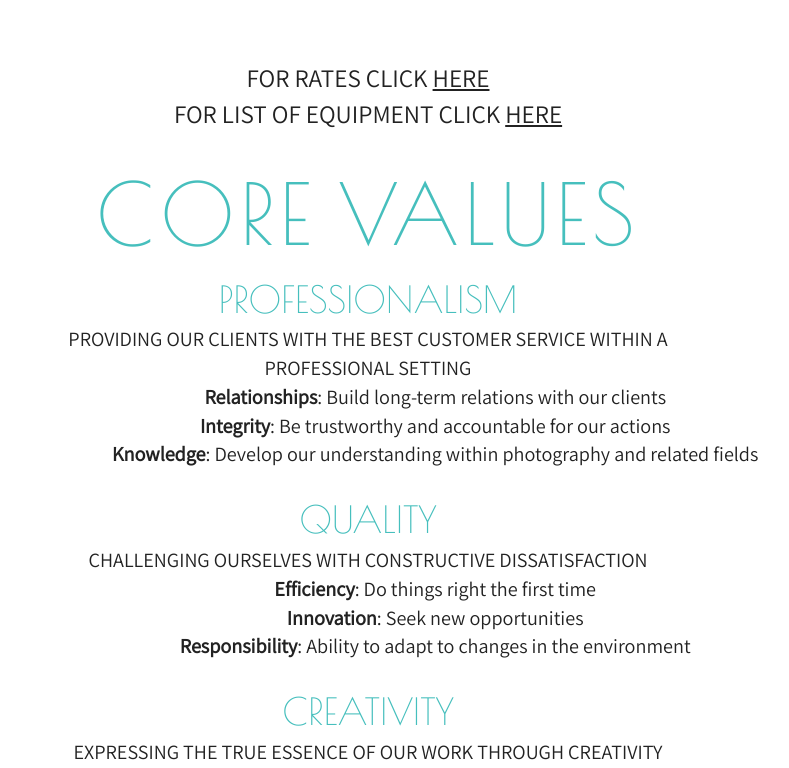
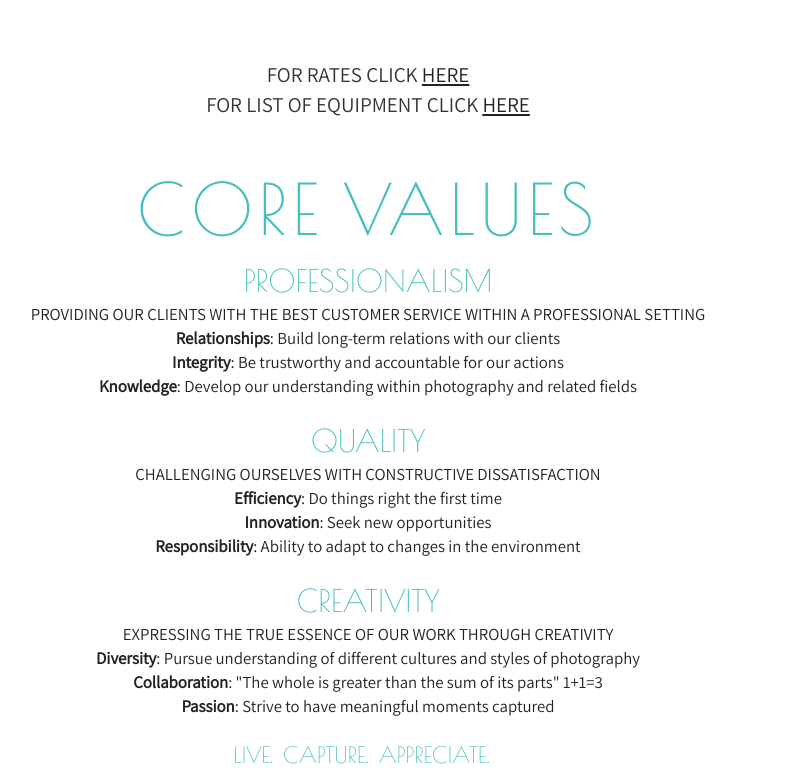
Before and after one commit to Chime92/kelichau.github.io, a PHP site: page /capture.html in a window 1280 px wide. Shown: the part 1080-1848 px from the top of the page, without its empty margins (272-1061 px from the left). Run offline with PHP 8.4, Linux system fonts and the light colour scheme; some libraries are stand-ins or nearby versions.

Commit message:
Updated wrap

```diff
--- a/assets/css/index.css
+++ b/assets/css/index.css
@@ -24,17 +24,6 @@ div, p, a, li, td{
   height: 1000px;
 }
 
-.content{
-  font-size: 120%;
-  color: #222222;
-  font-family: 'Assistant', sans-serif, arial;
-  text-align: center;
-  display: block;
-  width: 40em;
-  margin-left: auto;
-  margin-right: auto;
-  letter-spacing: 0px;
-}
 
 .photo{
   text-align: center;
--- a/capture.html
+++ b/capture.html
@@ -131,7 +131,6 @@
 </div>
 
           <br/><br/><br/>
-<div class="content">
             <div class="rate-info">
            For rates click <a href="http://www.kelianachau.com/rates" class="links2"><u>here</u></a>
             <br/>
@@ -177,7 +176,6 @@
         <div class="photo">
           <img src="https://c3.staticflickr.com/9/8888/28324928170_b6a7d4862e_b.jpg" width="250" height="250">
         </div>
-</div>
 
 <script src="https://ajax.googleapis.com/ajax/libs/jquery/2.1.3/jquery.min.js"></script>
 
--- a/contact.html
+++ b/contact.html
@@ -32,7 +32,7 @@
     </nav>
 
     <br/><br/>
-    <div class="content">
+
       <br/>
     <h1 class="title">Contact</h1>
       <br/>
@@ -75,9 +75,7 @@
                   <img src="https://c7.staticflickr.com/9/8223/28576795726_625dd875f2_b.jpg" width="250" height="150">
                  </div>
     </div>
-    </div>
 
-    </div>
 <script src="https://ajax.googleapis.com/ajax/libs/jquery/2.1.3/jquery.min.js"></script>
 
    <div class="footer">
--- a/equipment.html
+++ b/equipment.html
@@ -31,7 +31,6 @@
     </nav>
 
     <br/><br/>
-    <div class="content">
       <br/>
     <h1 class="title">Equipment</h1>
       <br/><br/>
@@ -91,7 +90,7 @@
                   <br/>
                   GoldWave
         </div>
-    </div>
+
 <script src="https://ajax.googleapis.com/ajax/libs/jquery/2.1.3/jquery.min.js"></script>
 
    <div class="footer">
--- a/index.html
+++ b/index.html
@@ -36,7 +36,7 @@
 
              <div class="index-header"><a href="http://www.kelianachau.com" class="links4">Keliana Chau</a></div>
 
-  <div class="content">
+
     <div class="container">
       <!-- Begin carousel -->
         <br/>
@@ -85,7 +85,6 @@
       <!-- End carousel -->
     </div>
   </div>
- </div>
 
 <div class="footer">
       <div class="footercontent">
--- a/motion.html
+++ b/motion.html
@@ -32,7 +32,6 @@
 
     <br/><br/>
 
-   <div class="content">
     <h1 class="title">Motion</h1>
       <br/><br/>
     <h2><center>Coming soon.</center></h2>
@@ -40,7 +39,6 @@
         <div class="rate-info">
           For list of equipment click <a href="http://www.kelianachau.com/equipment" class="links2"><u>here</u></a>
         </div>
-   </div>
 <script src="https://ajax.googleapis.com/ajax/libs/jquery/2.1.3/jquery.min.js"></script>
 
    <div class="footer">
--- a/privacy-policy.html
+++ b/privacy-policy.html
@@ -30,7 +30,6 @@
     </nav>
 
     <br/><br/>
-    <div class="content">
       <br/>
  <h1 class="title">Privacy Policy</h1>
         <br/>
@@ -95,7 +94,7 @@
               <br/><br/>
             Read our <u><a href="http://www.kelianachau.com/terms-of-use" class="links3">Terms of Use</a></u>.
           </div>
-    </div>
+
 <script src="https://ajax.googleapis.com/ajax/libs/jquery/2.1.3/jquery.min.js"></script>
 
 
--- a/rates.html
+++ b/rates.html
@@ -31,7 +31,6 @@
     </nav>
 
       <br/>
-    <div class="content">
       <br/><br/>
       <h1 class="title">Rates</h1>
 
@@ -115,7 +114,6 @@
                                   <p class="photo">
                                     <img src="https://c3.staticflickr.com/9/8888/28324928170_b6a7d4862e_b.jpg" width="250" height="250">
                                   </p>
-    </div>
     <br/>
 <script src="https://ajax.googleapis.com/ajax/libs/jquery/2.1.3/jquery.min.js"></script>
 
--- a/terms-of-use.html
+++ b/terms-of-use.html
@@ -31,7 +31,6 @@
     </nav>
 
     <br/><br/>
-    <div class="content">
       <br/>
         <h1 class="title">Terms of Use</h1>
         <br/>
@@ -151,7 +150,7 @@
               <br/><Br/>
             Read our <u><a href="http://www.kelianachau.com/privacy-policy" class="links3">Privacy Policy</a></u>.
           </div>
-     </div>
+
 
 
 
```
